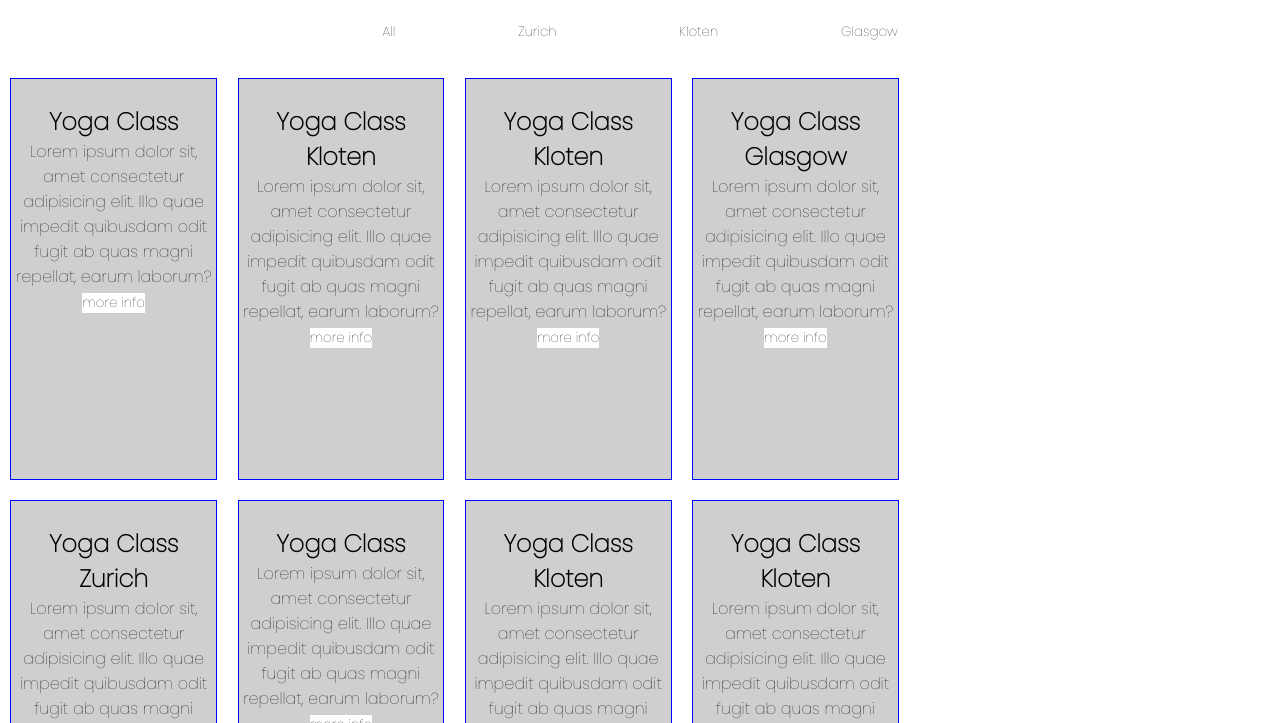
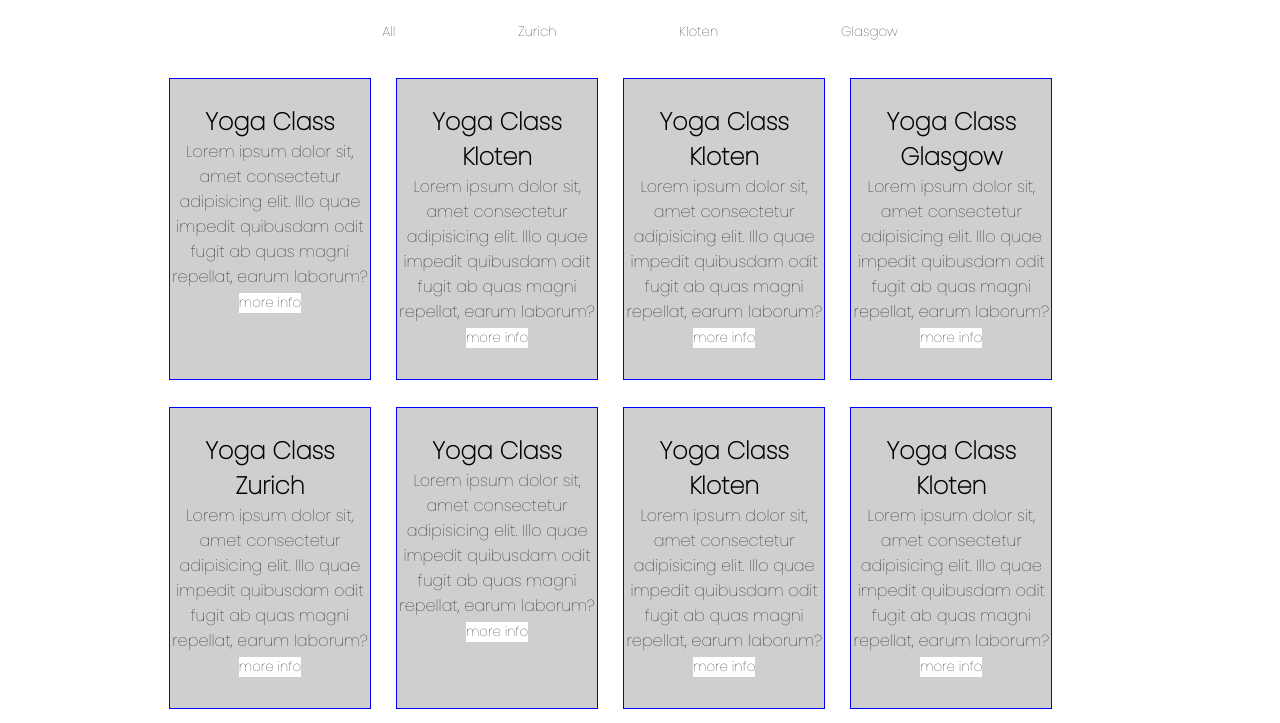
Before and after one commit to mwfelton/filterable-gallery, a plain HTML site: page index.html in a window 1280 px wide. Shown: the part 77-800 px from the top of the page. Drawn offline with Linux system fonts and the light colour scheme.

Commit message:
Positioning challenges

```diff
--- a/index.html
+++ b/index.html
@@ -20,8 +20,11 @@
 
         </header>
 
+        <section class="main">
+
         <div class="card-container">
-            <div class="card all">
+
+                <div class="card all">
                     <img src="" alt="">
                     <h2>Yoga Class</h2>
                     <p>Lorem ipsum dolor sit, amet consectetur adipisicing elit. Illo quae impedit quibusdam odit fugit ab quas magni repellat, earum laborum?</p>
@@ -92,6 +95,12 @@
                 </div>
         </div>
 
+    </section>
+
+        <div class="posy">
+            <h1>hellow  </h1>
+        </div>
+
 
 
 
--- a/style.css
+++ b/style.css
@@ -6,9 +6,9 @@
     font-family: 'Poppins', sans-serif;
   }
 
-  .widget {
-      margin: auto;
-      width: 80%;
+  body {
+    align-items: center;
+    justify-content: center;
   }
 
   h1 {
@@ -29,24 +29,24 @@
     background-color: white;
   }
 
+  .main {
+    width: 80%;
+    margin: auto;
+
+  }
+
   .card-container {
-    justify-items: center;
-    width: 80vw;
-    margin: auto;
-    position: absolute;
-    height: 100%;
+    width: 100%;
+    margin-left: 3%;
     }
 
   .card {
-    align-items: center;
     border: 1px solid blue;
     text-align: center;
-    height: 50%;
-    width: 20%;
+    height: 300px;
+    width: 200px;
     display: inline-block;
-    position: relative;
     margin: 1%;
-    float: left;
     background: #cfcfcf;
   -webkit-transform-origin: 50% 50%;
       -ms-transform-origin: 50% 50%;
```
Also changed, not shown: test.js (deleted), 1 other file.
